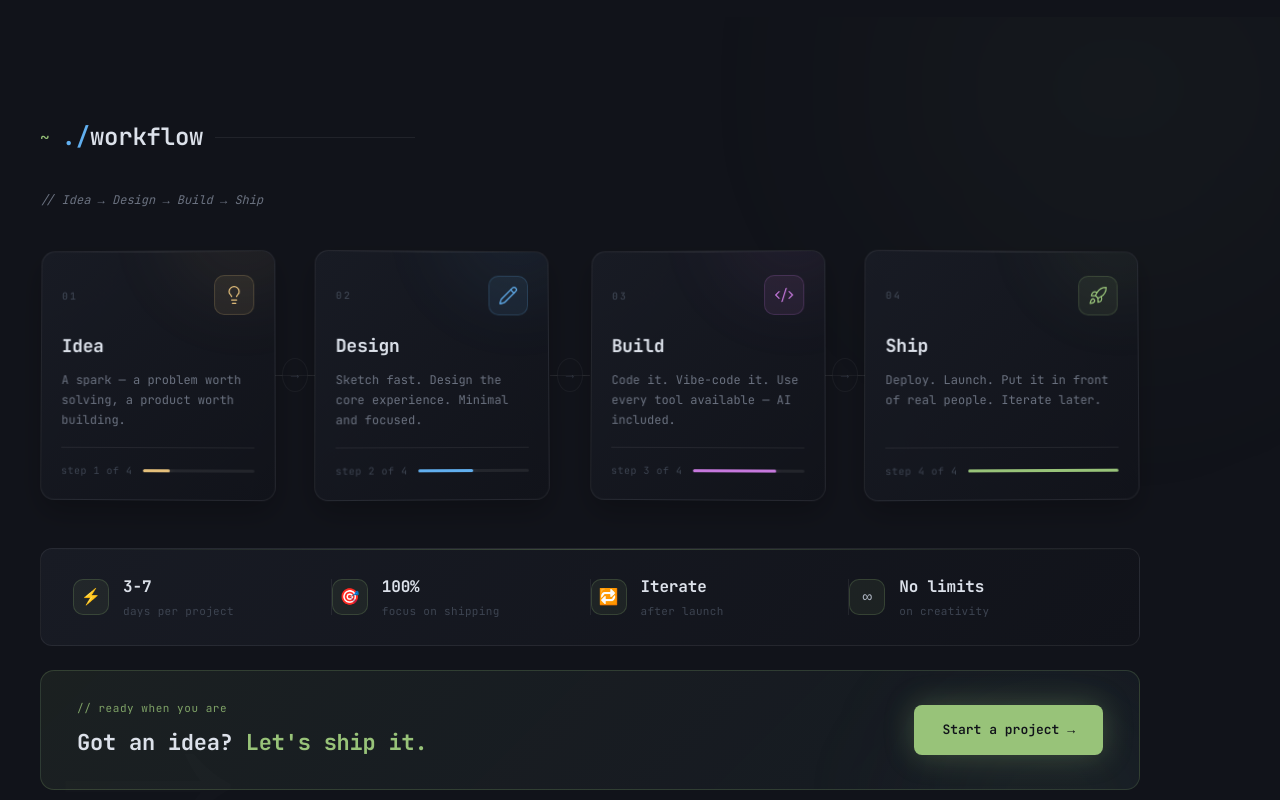
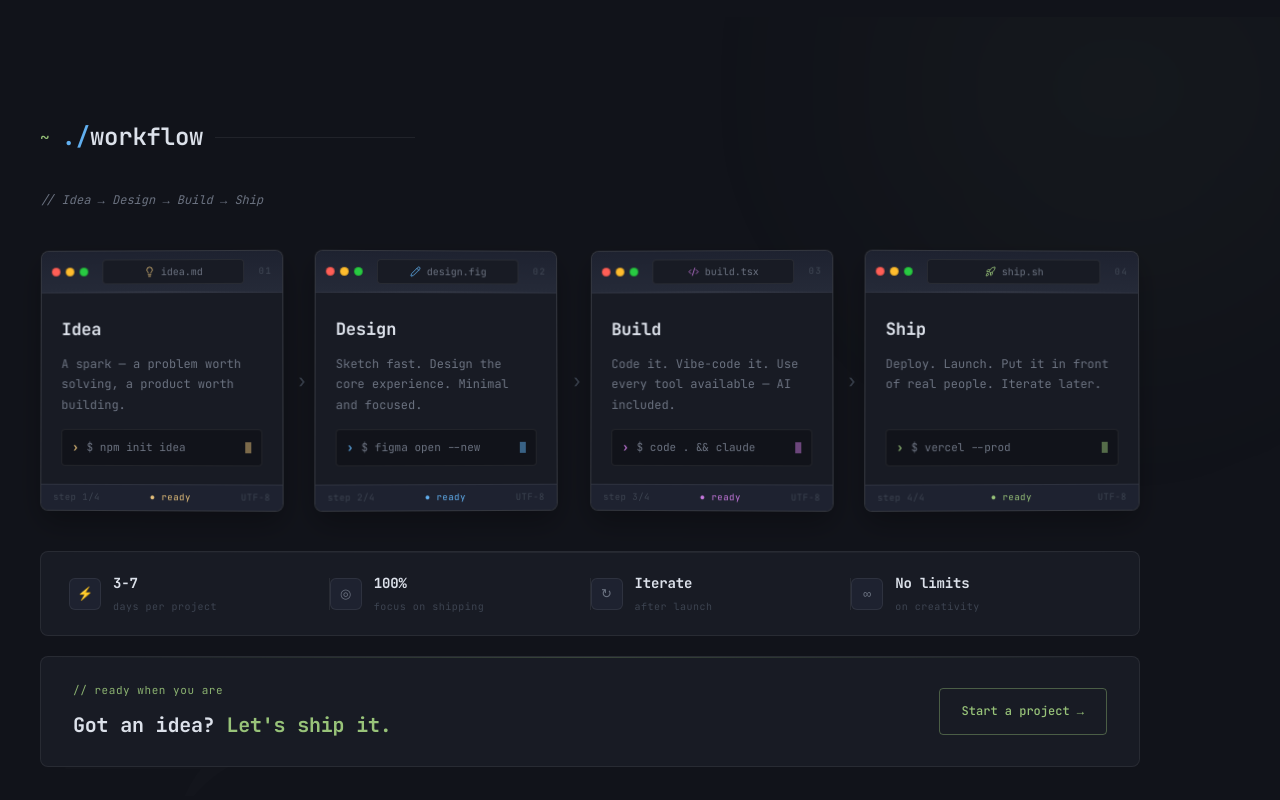
Before and after one commit to savewinkie/portfolio, a Next.js app: page / in a window 1280 px wide. Shown: the part 3820-4620 px from the top of the page. Built offline with nearby package versions, Linux system fonts and the light colour scheme.

Commit message:
workflow mac IDE redesign

```diff
--- a/app/globals.css
+++ b/app/globals.css
@@ -1839,175 +1839,210 @@ section { padding: 100px 40px; position: relative; }
   min-width: 0;
 }
 
-.workflow-step-card {
+/* ── Old Mac IDE Window ── */
+.wf-window {
   flex: 1;
-  background: linear-gradient(135deg, var(--bg-2) 0%, var(--bg) 100%);
-  border: 1px solid var(--border);
-  border-radius: 14px;
-  padding: 24px 20px 20px;
+  background: var(--bg-2);
+  border: 1px solid var(--border-2);
+  border-radius: 8px;
+  overflow: hidden;
   display: flex;
   flex-direction: column;
-  gap: 16px;
   position: relative;
-  overflow: hidden;
   transition: transform 0.5s cubic-bezier(0.16, 1, 0.3, 1), border-color 0.3s, box-shadow 0.5s;
-  transform: perspective(1000px) rotateY(var(--tilt)) rotateX(2deg);
-  box-shadow: 0 12px 30px rgba(0,0,0,0.25);
+  transform: perspective(1000px) rotateY(var(--tilt, 0deg)) rotateX(1deg);
+  box-shadow: 0 12px 30px rgba(0,0,0,0.3), inset 0 1px 0 rgba(255,255,255,0.04);
   min-width: 0;
 }
 
-.workflow-step-card::before {
+.wf-window:hover {
+  transform: perspective(1000px) rotateY(0deg) rotateX(0deg) translateY(-3px);
+  border-color: var(--step-color);
+  box-shadow: 0 20px 50px rgba(0,0,0,0.5), 0 0 40px color-mix(in srgb, var(--step-color) 15%, transparent), inset 0 1px 0 rgba(255,255,255,0.06);
+}
+
+/* Mac titlebar */
+.wf-titlebar {
+  background: linear-gradient(180deg, var(--bg-3) 0%, var(--bg-4) 100%);
+  border-bottom: 1px solid var(--border);
+  padding: 8px 10px;
+  display: flex;
+  align-items: center;
+  gap: 8px;
+  position: relative;
+}
+
+.wf-titlebar::after {
   content: '';
   position: absolute;
-  top: 0; left: 0; right: 0;
+  bottom: 0; left: 0; right: 0;
   height: 1px;
-  background: linear-gradient(to right, transparent, rgba(255,255,255,0.08), transparent);
-}
-
-.workflow-step-card:hover {
-  transform: perspective(1000px) rotateY(0deg) rotateX(0deg) translateY(-4px);
-  border-color: var(--step-color);
-  box-shadow: 0 25px 60px rgba(0,0,0,0.4), 0 0 60px var(--step-glow);
-}
-
-.step-card-glow {
-  position: absolute;
-  top: -50%;
-  right: -30%;
-  width: 200px;
-  height: 200px;
+  background: linear-gradient(to right, transparent, rgba(255,255,255,0.06), transparent);
+}
+
+.wf-dots {
+  display: flex;
+  gap: 5px;
+}
+
+.wf-dot {
+  width: 9px;
+  height: 9px;
   border-radius: 50%;
-  background: radial-gradient(circle, var(--step-glow) 0%, transparent 70%);
-  filter: blur(40px);
-  opacity: 0.4;
-  transition: opacity 0.4s;
-  pointer-events: none;
-}
-
-.workflow-step-card:hover .step-card-glow {
-  opacity: 1;
-}
-
-.step-card-head {
-  display: flex;
-  align-items: center;
-  justify-content: space-between;
-  position: relative;
-  z-index: 1;
-}
-
-.step-card-num {
+  border: 1px solid rgba(0,0,0,0.2);
+  cursor: pointer;
+  transition: filter 0.15s;
+}
+
+.wf-dot:hover { filter: brightness(1.2); }
+
+.wf-r { background: #ff5f57; }
+.wf-y { background: #ffbd2e; }
+.wf-g { background: #28ca42; }
+
+.wf-tab {
+  flex: 1;
+  display: flex;
+  align-items: center;
+  justify-content: center;
+  gap: 6px;
   font-family: var(--font);
   font-size: 10px;
+  color: var(--fg-dim);
+  background: var(--bg-2);
+  padding: 3px 10px;
+  border-radius: 4px;
+  border: 1px solid var(--border);
+  margin: 0 6px;
+  white-space: nowrap;
+  overflow: hidden;
+  text-overflow: ellipsis;
+}
+
+.wf-num {
+  font-family: var(--font);
+  font-size: 9px;
   color: var(--fg-muted);
-  letter-spacing: 0.2em;
+  letter-spacing: 0.15em;
   font-weight: 500;
-}
-
-.step-card-icon {
-  width: 40px;
-  height: 40px;
-  border-radius: 10px;
-  display: flex;
-  align-items: center;
-  justify-content: center;
   flex-shrink: 0;
 }
 
-.step-card-body {
+/* Body */
+.wf-body {
+  padding: 22px 20px 18px;
+  flex: 1;
+  display: flex;
+  flex-direction: column;
+  gap: 10px;
   position: relative;
-  z-index: 1;
-  flex: 1;
-}
-
-.step-card-title {
-  font-size: 18px;
+}
+
+.wf-title-row {
+  display: flex;
+  align-items: center;
+  gap: 8px;
+}
+
+.wf-title {
+  font-size: 17px;
   font-weight: 700;
   color: var(--fg-bright);
   letter-spacing: -0.01em;
-  margin-bottom: 8px;
-}
-
-.workflow-step-card:hover .step-card-title {
+  font-family: var(--font);
+  transition: color 0.3s;
+}
+
+.wf-window:hover .wf-title {
   color: var(--step-color);
-  transition: color 0.3s;
-}
-
-.step-card-desc {
+}
+
+.wf-desc {
   font-size: 12px;
   color: var(--fg-dim);
   line-height: 1.7;
-}
-
-.step-card-bottom {
-  display: flex;
-  align-items: center;
-  gap: 10px;
-  padding-top: 14px;
+  flex: 1;
+}
+
+.wf-cmd {
+  display: flex;
+  align-items: center;
+  gap: 8px;
+  margin-top: 4px;
+  padding: 8px 10px;
+  background: var(--bg);
+  border: 1px solid var(--border);
+  border-radius: 4px;
+  font-family: var(--font);
+  font-size: 11px;
+  overflow: hidden;
+}
+
+.wf-cmd-prompt {
+  color: var(--step-color);
+  font-weight: 700;
+  flex-shrink: 0;
+}
+
+.wf-cmd-text {
+  color: var(--fg-dim);
+  white-space: nowrap;
+  overflow: hidden;
+  text-overflow: ellipsis;
+}
+
+.wf-cmd-cursor {
+  width: 6px;
+  height: 11px;
+  background: var(--step-color);
+  margin-left: auto;
+  animation: cmdBlink 1s steps(2) infinite;
+  flex-shrink: 0;
+}
+
+@keyframes cmdBlink { 50% { opacity: 0; } }
+
+/* Status bar */
+.wf-statusbar {
+  background: var(--bg-3);
   border-top: 1px solid var(--border);
-  position: relative;
-  z-index: 1;
-}
-
-.step-card-meta {
+  padding: 5px 12px;
+  display: flex;
+  align-items: center;
+  justify-content: space-between;
   font-family: var(--font);
-  font-size: 10px;
+  font-size: 9px;
   color: var(--fg-muted);
   letter-spacing: 0.05em;
-  white-space: nowrap;
-}
-
-.step-card-progress {
-  flex: 1;
-}
-
-.step-progress-track {
-  height: 3px;
-  background: var(--border);
-  border-radius: 2px;
-  overflow: hidden;
-}
-
-.step-progress-fill {
-  height: 100%;
-  border-radius: 2px;
-  transition: width 0.6s cubic-bezier(0.16, 1, 0.3, 1);
-}
-
-.workflow-connector {
+}
+
+.wf-status-mid {
+  color: var(--step-color);
+  display: flex;
+  align-items: center;
+  gap: 4px;
+}
+
+/* Connector */
+.wf-connector {
   display: flex;
   align-items: center;
   justify-content: center;
-  width: 40px;
+  width: 32px;
   flex-shrink: 0;
-  position: relative;
-  z-index: 1;
-}
-
-.connector-line {
-  flex: 1;
-  height: 1px;
-  background: linear-gradient(to right, var(--border), rgba(255,255,255,0.15), var(--border));
-  position: absolute;
-  left: 0;
-  right: 0;
-}
-
-.connector-arrow {
-  font-size: 14px;
+}
+
+.wf-connector span {
+  font-size: 18px;
   color: var(--fg-muted);
-  background: var(--bg);
-  padding: 4px 8px;
-  border-radius: 50%;
-  border: 1px solid var(--border);
-  position: relative;
-  z-index: 1;
-  animation: arrowPulse 3s ease-in-out infinite;
-}
-
-@keyframes arrowPulse {
-  0%, 100% { transform: translateX(0); opacity: 0.6; }
-  50% { transform: translateX(3px); opacity: 1; }
+  font-weight: 600;
+  font-family: var(--font);
+  animation: connArrow 2s ease-in-out infinite;
+}
+
+@keyframes connArrow {
+  0%, 100% { transform: translateX(0); opacity: 0.4; }
+  50% { transform: translateX(3px); opacity: 0.9; }
 }
 
 /* Workflow stats banner */
@@ -2015,47 +2050,48 @@ section { padding: 100px 40px; position: relative; }
   display: flex;
   align-items: center;
   justify-content: space-between;
-  margin-top: 48px;
-  padding: 24px 32px;
-  background: linear-gradient(135deg, var(--bg-2) 0%, var(--bg) 100%);
-  border: 1px solid var(--border);
-  border-radius: 12px;
+  margin-top: 40px;
+  padding: 20px 28px;
+  background: var(--bg-2);
+  border: 1px solid var(--border);
+  border-radius: 8px;
   max-width: 1100px;
   position: relative;
   z-index: 1;
-  overflow: hidden;
 }
 
 .workflow-banner::before {
   content: '';
   position: absolute;
-  top: 0; left: 0; right: 0;
+  top: 0; left: 12px; right: 12px;
   height: 1px;
-  background: linear-gradient(to right, transparent, rgba(152,195,121,0.3), transparent);
+  background: linear-gradient(to right, transparent, rgba(255,255,255,0.06), transparent);
 }
 
 .banner-item {
   display: flex;
   align-items: center;
-  gap: 14px;
+  gap: 12px;
   flex: 1;
 }
 
 .banner-icon {
-  width: 36px;
-  height: 36px;
-  border-radius: 10px;
-  background: rgba(152,195,121,0.08);
-  border: 1px solid rgba(152,195,121,0.2);
+  width: 32px;
+  height: 32px;
+  border-radius: 6px;
+  background: var(--bg-3);
+  border: 1px solid var(--border);
   display: flex;
   align-items: center;
   justify-content: center;
-  font-size: 16px;
+  font-size: 13px;
+  color: var(--fg-dim);
   flex-shrink: 0;
+  font-family: var(--font);
 }
 
 .banner-num {
-  font-size: 16px;
+  font-size: 14px;
   font-weight: 700;
   color: var(--fg-bright);
   letter-spacing: -0.01em;
@@ -2064,33 +2100,32 @@ section { padding: 100px 40px; position: relative; }
 }
 
 .banner-label {
-  font-size: 11px;
+  font-size: 10px;
   color: var(--fg-muted);
   font-family: var(--font);
-  letter-spacing: 0.03em;
+  letter-spacing: 0.05em;
 }
 
 .banner-divider {
   width: 1px;
-  height: 36px;
+  height: 32px;
   background: var(--border);
   flex-shrink: 0;
 }
 
-/* Workflow CTA */
+/* Workflow CTA — Mac terminal style */
 .workflow-cta {
   display: flex;
   align-items: center;
   justify-content: space-between;
-  margin-top: 24px;
-  padding: 28px 36px;
-  background: linear-gradient(135deg, rgba(152,195,121,0.08) 0%, rgba(97,175,239,0.04) 100%);
-  border: 1px solid rgba(152,195,121,0.2);
-  border-radius: 14px;
+  margin-top: 20px;
+  padding: 24px 32px;
+  background: var(--bg-2);
+  border: 1px solid var(--border);
+  border-radius: 8px;
   max-width: 1100px;
   position: relative;
   z-index: 1;
-  overflow: hidden;
   flex-wrap: wrap;
   gap: 24px;
 }
@@ -2098,14 +2133,9 @@ section { padding: 100px 40px; position: relative; }
 .workflow-cta::before {
   content: '';
   position: absolute;
-  top: -50%;
-  right: -10%;
-  width: 400px;
-  height: 400px;
-  border-radius: 50%;
-  background: radial-gradient(circle, rgba(152,195,121,0.08) 0%, transparent 70%);
-  filter: blur(50px);
-  pointer-events: none;
+  top: 0; left: 12px; right: 12px;
+  height: 1px;
+  background: linear-gradient(to right, transparent, rgba(152,195,121,0.25), transparent);
 }
 
 .workflow-cta-text {
@@ -2117,15 +2147,16 @@ section { padding: 100px 40px; position: relative; }
   font-size: 11px;
   color: var(--green);
   letter-spacing: 0.05em;
-  margin-bottom: 6px;
-  opacity: 0.8;
+  margin-bottom: 8px;
+  opacity: 0.9;
 }
 
 .workflow-cta-text h3 {
-  font-size: 22px;
+  font-size: 20px;
   font-weight: 700;
   color: var(--fg-bright);
   letter-spacing: -0.01em;
+  font-family: var(--font);
 }
 
 .workflow-cta-text h3 span {
@@ -2133,27 +2164,29 @@ section { padding: 100px 40px; position: relative; }
 }
 
 .workflow-cta-btn {
-  background: var(--green);
-  color: var(--bg);
-  padding: 14px 28px;
-  border-radius: 8px;
+  background: transparent;
+  color: var(--green);
+  padding: 12px 22px;
+  border: 1px solid rgba(152,195,121,0.4);
+  border-radius: 4px;
   font-family: var(--font);
-  font-weight: 600;
-  font-size: 13px;
+  font-weight: 500;
+  font-size: 12px;
   text-decoration: none;
-  transition: all 0.3s;
+  transition: all 0.25s;
   display: inline-flex;
   align-items: center;
   gap: 10px;
   white-space: nowrap;
   position: relative;
   z-index: 1;
-  box-shadow: 0 0 30px rgba(152,195,121,0.3);
 }
 
 .workflow-cta-btn:hover {
-  transform: translateY(-2px) scale(1.03);
-  box-shadow: 0 10px 40px rgba(152,195,121,0.5);
+  background: var(--green);
+  color: var(--bg);
+  border-color: var(--green);
+  box-shadow: 0 0 25px rgba(152,195,121,0.3);
 }
 
 /* ── Contact ── */
--- a/components/Workflow.js
+++ b/components/Workflow.js
@@ -7,7 +7,8 @@ const steps = [
     desc: 'A spark — a problem worth solving, a product worth building.',
     Icon: Lightbulb,
     color: '#e5c07b',
-    glow: 'rgba(229,192,123,0.3)',
+    cmd: '$ npm init idea',
+    file: 'idea.md',
   },
   {
     num: '02',
@@ -15,7 +16,8 @@ const steps = [
     desc: 'Sketch fast. Design the core experience. Minimal and focused.',
     Icon: Pencil,
     color: '#61afef',
-    glow: 'rgba(97,175,239,0.3)',
+    cmd: '$ figma open --new',
+    file: 'design.fig',
   },
   {
     num: '03',
@@ -23,7 +25,8 @@ const steps = [
     desc: 'Code it. Vibe-code it. Use every tool available — AI included.',
     Icon: Code2,
     color: '#c678dd',
-    glow: 'rgba(198,120,221,0.3)',
+    cmd: '$ code . && claude',
+    file: 'build.tsx',
   },
   {
     num: '04',
@@ -31,7 +34,8 @@ const steps = [
     desc: 'Deploy. Launch. Put it in front of real people. Iterate later.',
     Icon: Rocket,
     color: '#98c379',
-    glow: 'rgba(152,195,121,0.3)',
+    cmd: '$ vercel --prod',
+    file: 'ship.sh',
   },
 ];
 
@@ -52,54 +56,51 @@ export default function Workflow() {
         {steps.map((s, i) => (
           <div className="workflow-step-wrap" key={s.num}>
             <div
-              className="workflow-step-card"
+              className="wf-window"
               style={{
                 '--step-color': s.color,
-                '--step-glow': s.glow,
-                '--tilt': i % 2 === 0 ? '-3deg' : '3deg',
+                '--tilt': i % 2 === 0 ? '-2deg' : '2deg',
               }}
             >
-              <div className="step-card-glow" />
+              {/* Mac terminal titlebar */}
+              <div className="wf-titlebar">
+                <div className="wf-dots">
+                  <span className="wf-dot wf-r" />
+                  <span className="wf-dot wf-y" />
+                  <span className="wf-dot wf-g" />
+                </div>
+                <div className="wf-tab">
+                  <s.Icon size={11} strokeWidth={1.8} color={s.color} />
+                  <span>{s.file}</span>
+                </div>
+                <span className="wf-num">{s.num}</span>
+              </div>
 
-              <div className="step-card-head">
-                <div className="step-card-num">{s.num}</div>
-                <div
-                  className="step-card-icon"
-                  style={{
-                    background: `${s.color}15`,
-                    border: `1px solid ${s.color}30`,
-                  }}
-                >
-                  <s.Icon size={20} strokeWidth={1.5} color={s.color} />
+              {/* Body */}
+              <div className="wf-body">
+                <div className="wf-title-row">
+                  <h3 className="wf-title">{s.title}</h3>
+                </div>
+                <p className="wf-desc">{s.desc}</p>
+
+                <div className="wf-cmd">
+                  <span className="wf-cmd-prompt">›</span>
+                  <span className="wf-cmd-text">{s.cmd}</span>
+                  <span className="wf-cmd-cursor" />
                 </div>
               </div>
 
-              <div className="step-card-body">
-                <h3 className="step-card-title">{s.title}</h3>
-                <p className="step-card-desc">{s.desc}</p>
-              </div>
-
-              <div className="step-card-bottom">
-                <span className="step-card-meta">step {i + 1} of 4</span>
-                <div className="step-card-progress">
-                  <div className="step-progress-track">
-                    <div
-                      className="step-progress-fill"
-                      style={{
-                        width: `${((i + 1) / 4) * 100}%`,
-                        background: s.color,
-                        boxShadow: `0 0 8px ${s.glow}`,
-                      }}
-                    />
-                  </div>
-                </div>
+              {/* Status bar bottom */}
+              <div className="wf-statusbar">
+                <span className="wf-status-left">step {i + 1}/4</span>
+                <span className="wf-status-mid">●  ready</span>
+                <span className="wf-status-right">UTF-8</span>
               </div>
             </div>
 
             {i < steps.length - 1 && (
-              <div className="workflow-connector">
-                <div className="connector-line" />
-                <div className="connector-arrow">→</div>
+              <div className="wf-connector">
+                <span>›</span>
               </div>
             )}
           </div>
@@ -117,7 +118,7 @@ export default function Workflow() {
         </div>
         <div className="banner-divider" />
         <div className="banner-item">
-          <div className="banner-icon">🎯</div>
+          <div className="banner-icon">◎</div>
           <div>
             <div className="banner-num">100%</div>
             <div className="banner-label">focus on shipping</div>
@@ -125,7 +126,7 @@ export default function Workflow() {
         </div>
         <div className="banner-divider" />
         <div className="banner-item">
-          <div className="banner-icon">🔁</div>
+          <div className="banner-icon">↻</div>
           <div>
             <div className="banner-num">Iterate</div>
             <div className="banner-label">after launch</div>
```
